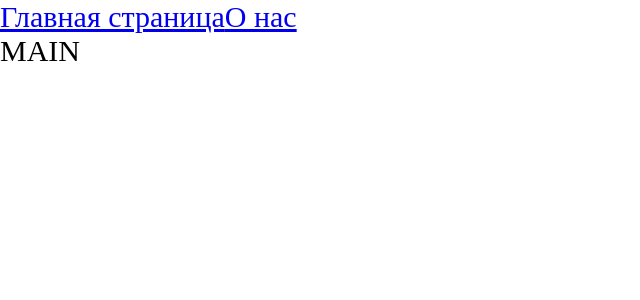
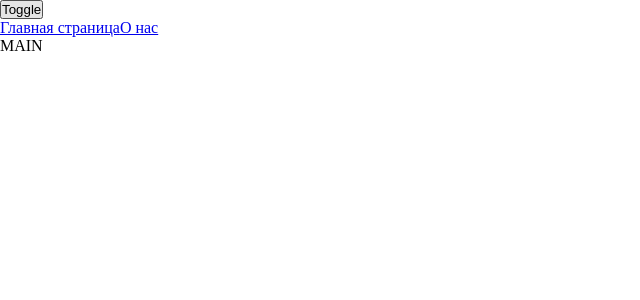
Before and after one commit to Atamazow/webpack, a React app: page / in a window 1280 px wide. Shown: the top 300 px of the page, without its empty margins (0-640 px from the left). Built offline with nearby package versions, Linux system fonts and the light colour scheme.

Commit message:
Сделал Тему для фона с помощью useContext

```diff
--- a/src/App.tsx
+++ b/src/App.tsx
@@ -1,23 +1,25 @@
-import React, { Suspense } from 'react';
-import {Route, Routes, Link} from "react-router-dom";
-import {AboutPageAsync} from "./pages/AboutPage/AboutPage.async";
-import {MainPageAsync} from "./pages/MainPage/MainPage.async";
-import './index.scss'
-
-
+import React, { Suspense, useContext, useState } from "react";
+import { Route, Routes, Link } from "react-router-dom";
+import { AboutPageAsync } from "./pages/AboutPage/AboutPage.async";
+import { MainPageAsync } from "./pages/MainPage/MainPage.async";
+import "./styles/index.scss";
+import { Theme, ThemeContext } from "./theme/ThemeContext";
+import UseTheme from "./theme/useTheme";
 
 function App() {
+    const {theme, toggleTheme} = UseTheme()
   return (
-        <div className='app'>
-            <Link to={'/'}>Главная страница</Link>
-            <Link to={'/about'}>О нас</Link>
+    <div className={`app ${theme}`}>
+      <button onClick={toggleTheme}> Toggle</button>
+      <br />
+      <Link to={"/"}>Главная страница</Link>
+      <Link to={"/about"}>О нас</Link>
       <Suspense fallback={<div>...Loading</div>}>
         <Routes>
-                   <Route path='/about' element={<AboutPageAsync/>}/>
-                   <Route path='/' element={<MainPageAsync/>}/>
+          <Route path="/about" element={<AboutPageAsync />} />
+          <Route path="/" element={<MainPageAsync />} />
         </Routes>
       </Suspense>
-
     </div>
   );
 }
--- a/src/index.scss
+++ /dev/null
@@ -1,8 +0,0 @@
-* {
-  padding: 0;
-  margin: 0;
-}
-
-.app {
-  font-size: 30px;
-}
--- a/src/index.tsx
+++ b/src/index.tsx
@@ -1,10 +1,14 @@
 import { render } from "react-dom";
 import App from "./App";
 import { BrowserRouter } from "react-router-dom";
+import ThemeProvider from "./theme/ThemeProvider";
 
 render(
   <BrowserRouter>
-    <App />
+      <ThemeProvider>
+          <App />
+      </ThemeProvider>
+
   </BrowserRouter>,
   document.getElementById("root")
 );
--- /dev/null
+++ b/src/styles/index.scss
@@ -0,0 +1,15 @@
+@import "reset";
+@import "varibles/global";
+@import "themes/normal";
+@import "themes/dark";
+* {
+  padding: 0;
+  margin: 0;
+}
+
+.app {
+  font: var(--font-m );
+  color: var(--primary-color);
+  background: var(--bg-color);
+  min-height: 100vh;
+}
--- /dev/null
+++ b/src/styles/themes/dark.scss
@@ -0,0 +1,7 @@
+.app.dark {
+    --bg-color: #0e0e75;
+
+
+    --primary-color: #049604;
+    --secondy-color: #04ff04
+}
--- /dev/null
+++ b/src/styles/themes/normal.scss
@@ -0,0 +1,7 @@
+.app.dark {
+  --bg-color: #e8e8ea;
+
+
+  --primary-color: #1c44be;
+  --secondy-color: #0449e0
+}
--- /dev/null
+++ b/src/styles/varibles/global.scss
@@ -0,0 +1,12 @@
+:root {
+  --font-family-main: Consolas, "Times New Roman", Serif;
+  --font-size-m: 16px;
+  --font-line-m: 24px;
+
+  --font-m: var(--font-size-m) / var(--font-line-m) / var(--font-family-main);
+
+  --font-size-l: 24px;
+  --font-line-l: 32px;
+  --font-l: var(--font-size-l) / var(--font-line-l) / var(--font-family-main);
+
+}
--- /dev/null
+++ b/src/theme/ThemeContext.tsx
@@ -0,0 +1,15 @@
+import {createContext} from "react";
+
+export enum Theme {
+    LIGHT = 'light',
+    DARK = 'dark'
+}
+
+export interface ThemeContextProps {
+    theme?: Theme,
+    setTheme?: (theme:Theme) => void
+}
+
+export const ThemeContext = createContext<ThemeContextProps>({})
+
+export const LOCAL_STORAGE_THEME_KEY = 'theme'
--- /dev/null
+++ b/src/theme/ThemeProvider.tsx
@@ -0,0 +1,25 @@
+import React, { useState, useMemo, FC } from "react";
+import { LOCAL_STORAGE_THEME_KEY, Theme, ThemeContext } from "./ThemeContext";
+
+const defaultTheme =
+  (localStorage.getItem(LOCAL_STORAGE_THEME_KEY) as Theme) || Theme.LIGHT;
+
+const ThemeProvider: FC = ({ children }) => {
+  const [theme, setTheme] = useState<Theme>(defaultTheme);
+
+  const defaultProps = useMemo(
+    () => ({
+      theme: theme,
+      setTheme: setTheme,
+    }),
+    [theme]
+  );
+
+  return (
+    <ThemeContext.Provider value={defaultProps}>
+      {children}
+    </ThemeContext.Provider>
+  );
+};
+
+export default ThemeProvider;
--- /dev/null
+++ b/src/theme/useTheme.tsx
@@ -0,0 +1,24 @@
+import React, {useContext} from 'react';
+import {LOCAL_STORAGE_THEME_KEY, Theme, ThemeContext} from "./ThemeContext";
+
+interface UseThemeResult {
+    toggleTheme: () => void,
+    theme: Theme
+}
+
+function UseTheme(): UseThemeResult  {
+    const {theme, setTheme} = useContext(ThemeContext)
+    const toggleTheme = () => {
+        const newTheme = theme === Theme.DARK ? Theme.LIGHT : Theme.DARK
+        setTheme(newTheme);
+        localStorage.setItem(LOCAL_STORAGE_THEME_KEY, newTheme)
+    };
+
+    return {
+        theme,
+        toggleTheme
+    }
+    ;
+}
+
+export default UseTheme;
```
Also changed, not shown: src/styles/reset.scss (added). Lines whose indentation alone changed are shown as unchanged.
